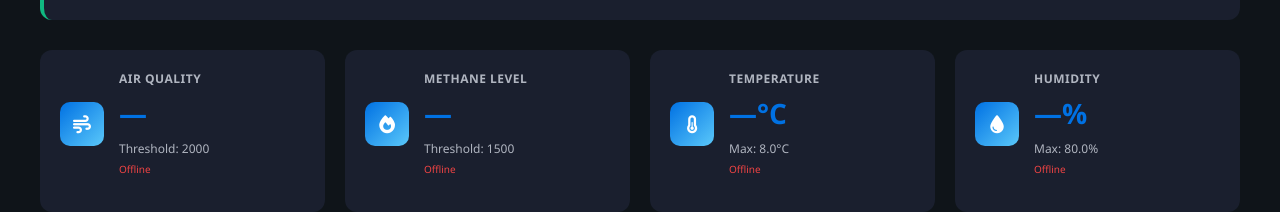
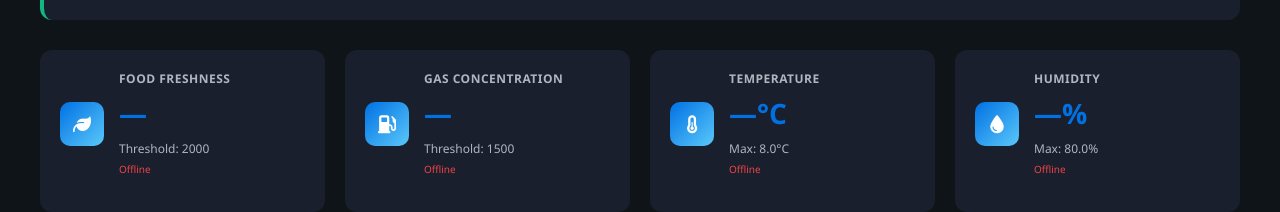
Before and after one commit to theekify/smell-ditector, a plain HTML site: page IoT/smart-fridge-dashboard/public/index.html in a window 1280 px wide. Shown: the part 239-451 px from the top of the page. Drawn offline with Linux system fonts and the light colour scheme; no server answers.

Commit message:
changed ui

```diff
--- a/IoT/smart-fridge-dashboard/public/index.html
+++ b/IoT/smart-fridge-dashboard/public/index.html
@@ -364,10 +364,10 @@
     <div class="sensor-card">
         <div class="sensor-header">
             <div class="sensor-icon">
-                        <i class="fas fa-wind"></i>
+                <i class="fas fa-leaf"></i> <!-- Changed from wind to leaf -->
             </div>
             <div class="sensor-info">
-                        <h3>Air Quality</h3>
+                <h3>Food Freshness</h3> <!-- Changed from Air Quality -->
                 <div class="sensor-value" id="mq135Value">—</div>
                 <div class="sensor-threshold">
                     Threshold: <span id="mq135Threshold">2000</span>
@@ -380,10 +380,10 @@
     <div class="sensor-card">
         <div class="sensor-header">
             <div class="sensor-icon">
-                        <i class="fas fa-fire"></i>
+                <i class="fas fa-gas-pump"></i> <!-- Changed from fire to gas pump -->
             </div>
             <div class="sensor-info">
-                        <h3>Methane Level</h3>
+                <h3>Gas Concentration</h3> <!-- Changed from Methane Level -->
                 <div class="sensor-value" id="mq4Value">—</div>
                 <div class="sensor-threshold">
                     Threshold: <span id="mq4Threshold">1500</span>
```
Lines whose indentation alone changed are shown as unchanged.
